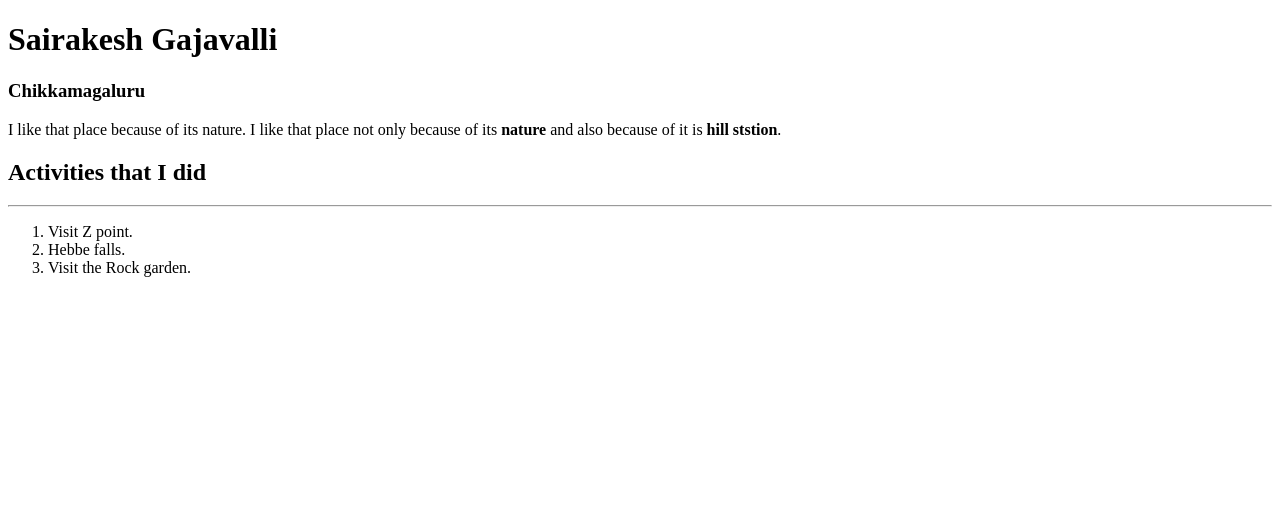
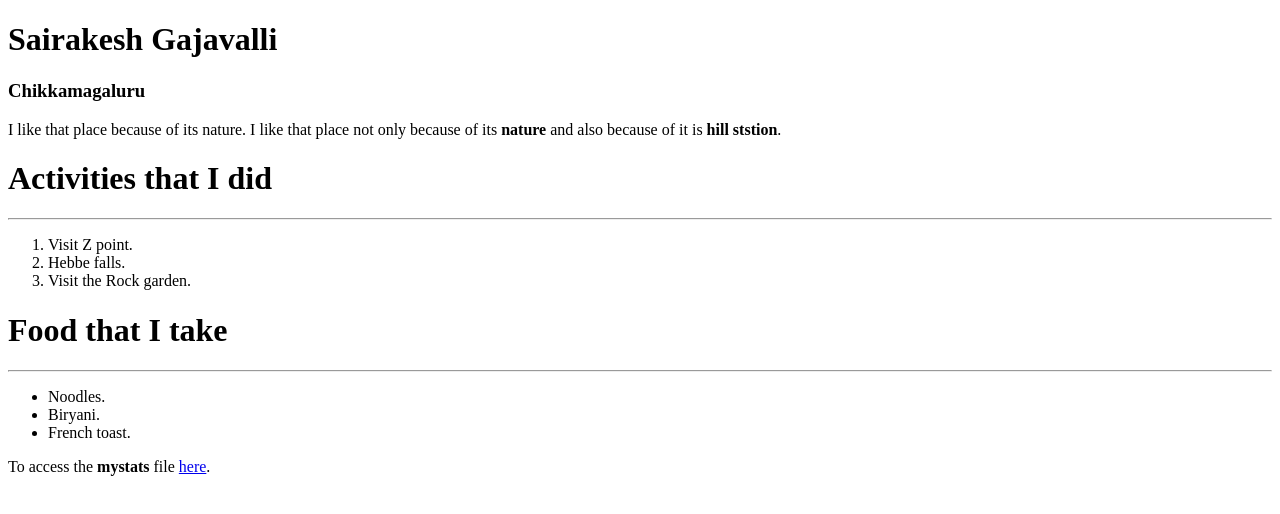
Before and after one commit to 44-563-WebApps-F23/44563-webapps-f23-assignment3-SairakeshGajavalli, a plain HTML site: page index.html in a window 1280 px wide. Drawn offline with Linux system fonts and the light colour scheme.

Commit message:
updated index with link and added mystats.html and rava_dosa.jpg

```diff
--- a/index.html
+++ b/index.html
@@ -11,13 +11,20 @@
     <p>I like that place because of its nature.
         I like that place not only because of its <strong>nature</strong> and also because of it is <strong>hill ststion</strong>.
     </p>
-    <h2>Activities that I did</h2>
+    <h1>Activities that I did</h1>
     <hr>
-
     <ol>
     <li>Visit  Z point.</li>
     <li>Hebbe falls.</li>
     <li>Visit the Rock garden.</li>
     </ol>
+    <h1>Food that I take</h1>
+    <hr>
+    <ul>
+    <li>Noodles.</li>
+    <li>Biryani.</li>
+    <li>French toast.</li>
+    </ul>
+    <p>To access the <strong>mystats</strong> file <a href="mtstats.html">here</a>.</p>
 </body>
 </html>
```
Also changed, not shown: mystats.html (added, +14 -0 lines), rava_dosa.jpg (added). Lines whose indentation alone changed are shown as unchanged.
